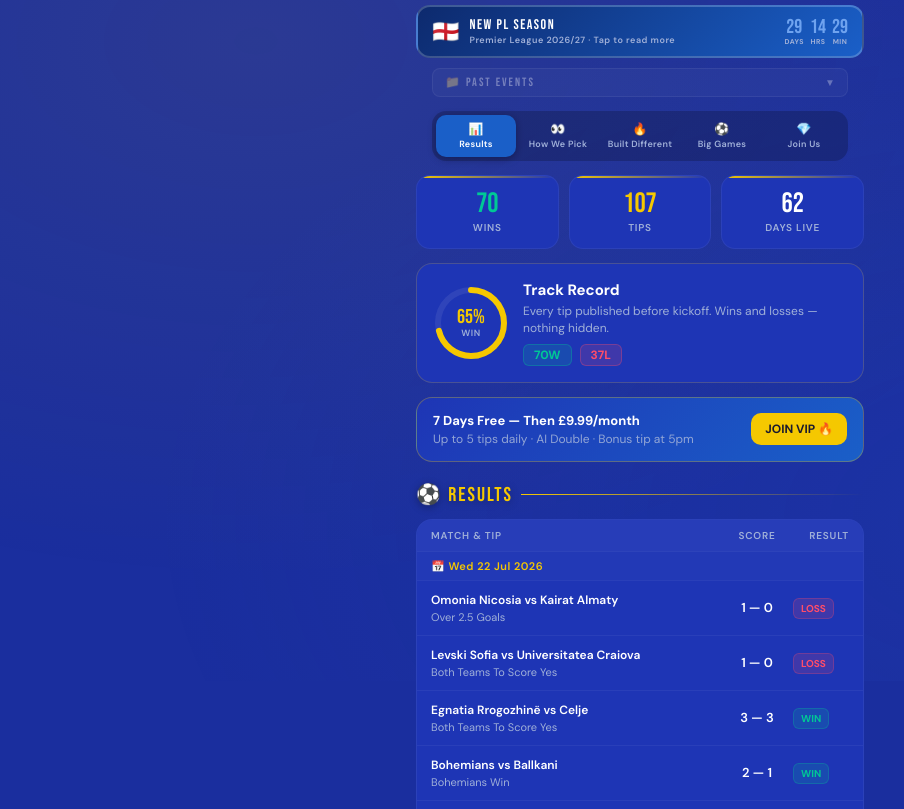
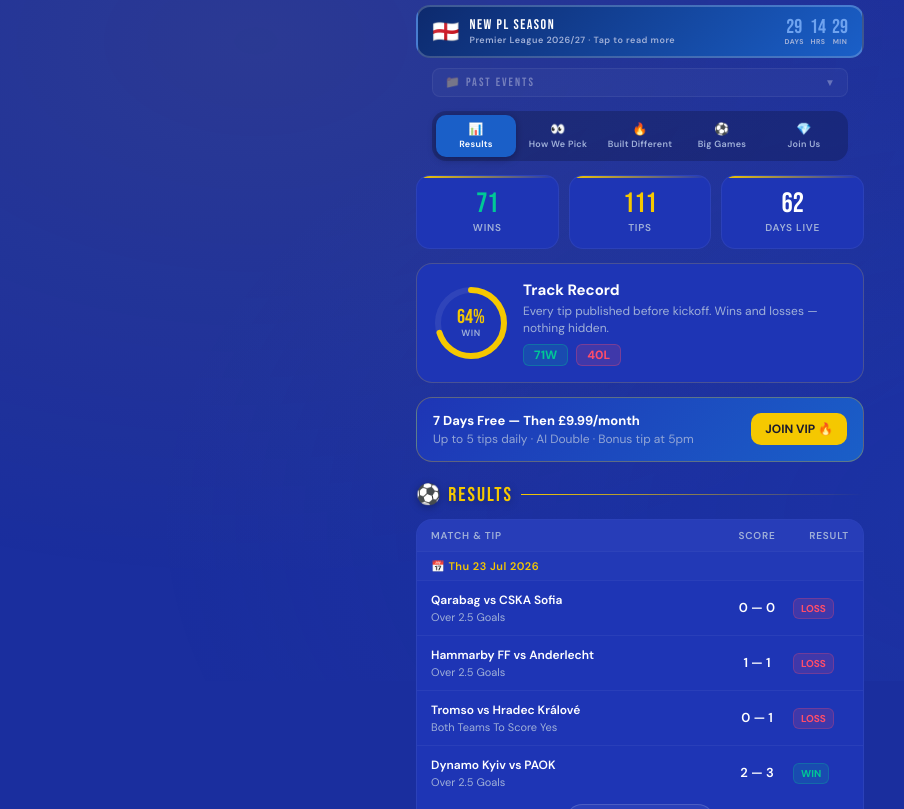
Before and after one commit to Absoluteinsight/Absolute-Insight-Website-, a plain HTML site: page index.html in a window 1280 px wide. Shown: the part 119-928 px from the top of the page, without its empty margins (0-904 px from the left). Drawn offline with Linux system fonts and the light colour scheme.

Commit message:
Auto-update results - 2026-07-23

```diff
--- a/index.html
+++ b/index.html
@@ -602,11 +602,11 @@
 
     <div class="stats-grid">
       <div class="stat-card">
-        <div class="stat-value green" id="stat-wins">70</div>
+        <div class="stat-value green" id="stat-wins">71</div>
         <div class="stat-label">Wins</div>
       </div>
       <div class="stat-card">
-        <div class="stat-value gold" id="stat-tips">107</div>
+        <div class="stat-value gold" id="stat-tips">111</div>
         <div class="stat-label">Tips</div>
       </div>
       <div class="stat-card">
@@ -630,8 +630,8 @@
         <h3>Track Record</h3>
         <p>Every tip published before kickoff. Wins and losses — nothing hidden.</p>
         <div class="winrate-record">
-          <span class="rec-w" id="rec-w">70W</span>
-          <span class="rec-l" id="rec-l">37L</span>
+          <span class="rec-w" id="rec-w">71W</span>
+          <span class="rec-l" id="rec-l">40L</span>
         </div>
       </div>
     </div>
@@ -655,7 +655,29 @@
         <div style="text-align:right">Result</div>
       </div>
 
-                                                                                                                                                <div class="day-divider">📅 Wed 22 Jul 2026</div>
+                                                                                                                                                      <div class="day-divider">📅 Thu 23 Jul 2026</div>
+      <div class="result-row">
+        <div><div class="result-match">Qarabag vs CSKA Sofia</div><div class="result-tip">Over 2.5 Goals</div></div>
+        <div class="result-score">0 — 0</div>
+        <div><span class="result-badge badge-loss">LOSS</span></div>
+      </div>
+      <div class="result-row">
+        <div><div class="result-match">Hammarby FF vs Anderlecht</div><div class="result-tip">Over 2.5 Goals</div></div>
+        <div class="result-score">1 — 1</div>
+        <div><span class="result-badge badge-loss">LOSS</span></div>
+      </div>
+      <div class="result-row">
+        <div><div class="result-match">Tromso vs Hradec Králové</div><div class="result-tip">Both Teams To Score Yes</div></div>
+        <div class="result-score">0 — 1</div>
+        <div><span class="result-badge badge-loss">LOSS</span></div>
+      </div>
+      <div class="result-row">
+        <div><div class="result-match">Dynamo Kyiv vs PAOK</div><div class="result-tip">Over 2.5 Goals</div></div>
+        <div class="result-score">2 — 3</div>
+        <div><span class="result-badge badge-win">WIN</span></div>
+      </div>
+
+<div class="day-divider">📅 Wed 22 Jul 2026</div>
       <div class="result-row">
         <div><div class="result-match">Omonia Nicosia vs Kairat Almaty</div><div class="result-tip">Over 2.5 Goals</div></div>
         <div class="result-score">1 — 0</div>
@@ -1943,10 +1965,10 @@
     if (document.getElementById('calc-winrate')) document.getElementById('calc-winrate').textContent = 'At ' + winPct + '% win rate';
   }
 
-  let liveWinRate = 0.65;
+  let liveWinRate = 0.64;
 
   window.addEventListener('load', () => {
-    const wins = 70, settled = 107;
+    const wins = 71, settled = 111;
     const pct = Math.round((wins / settled) * 100);
     const circumference = 2 * Math.PI * 33;
     const offset = circumference - (pct / 100) * circumference;
```
